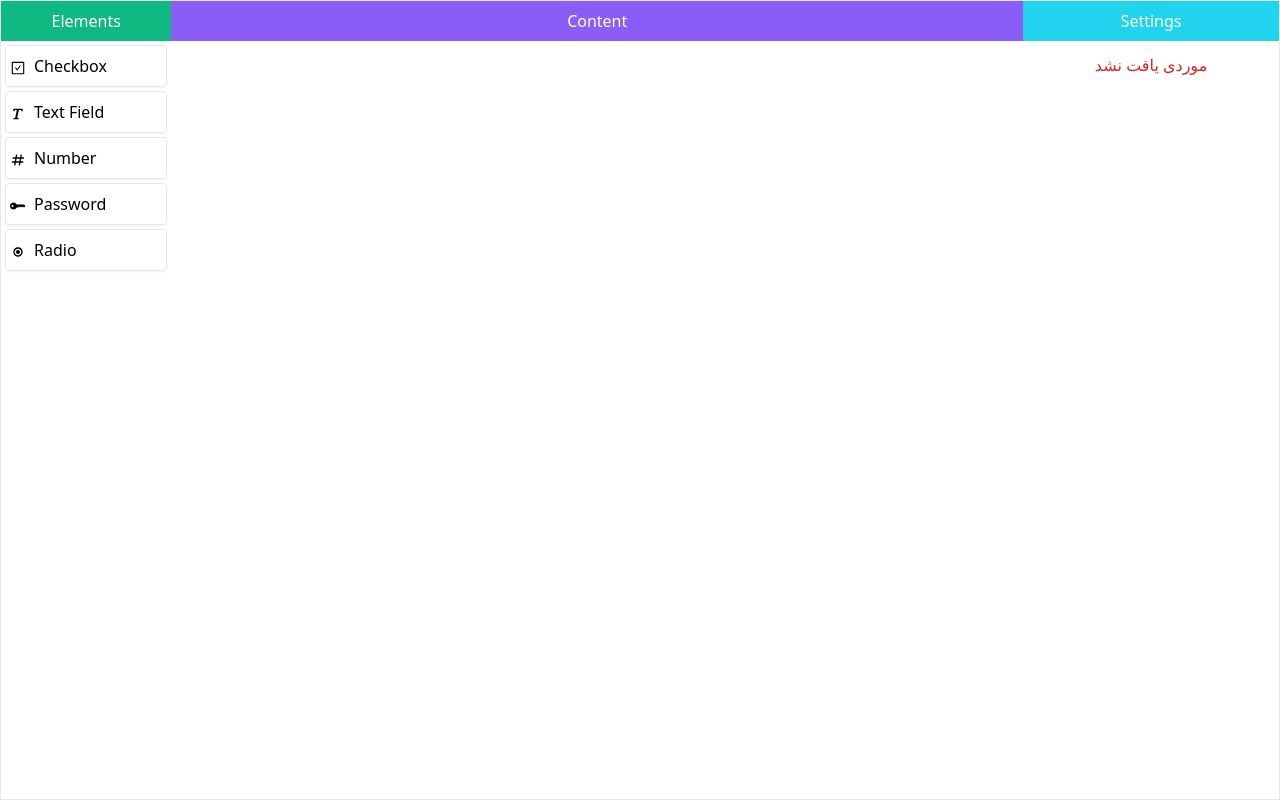
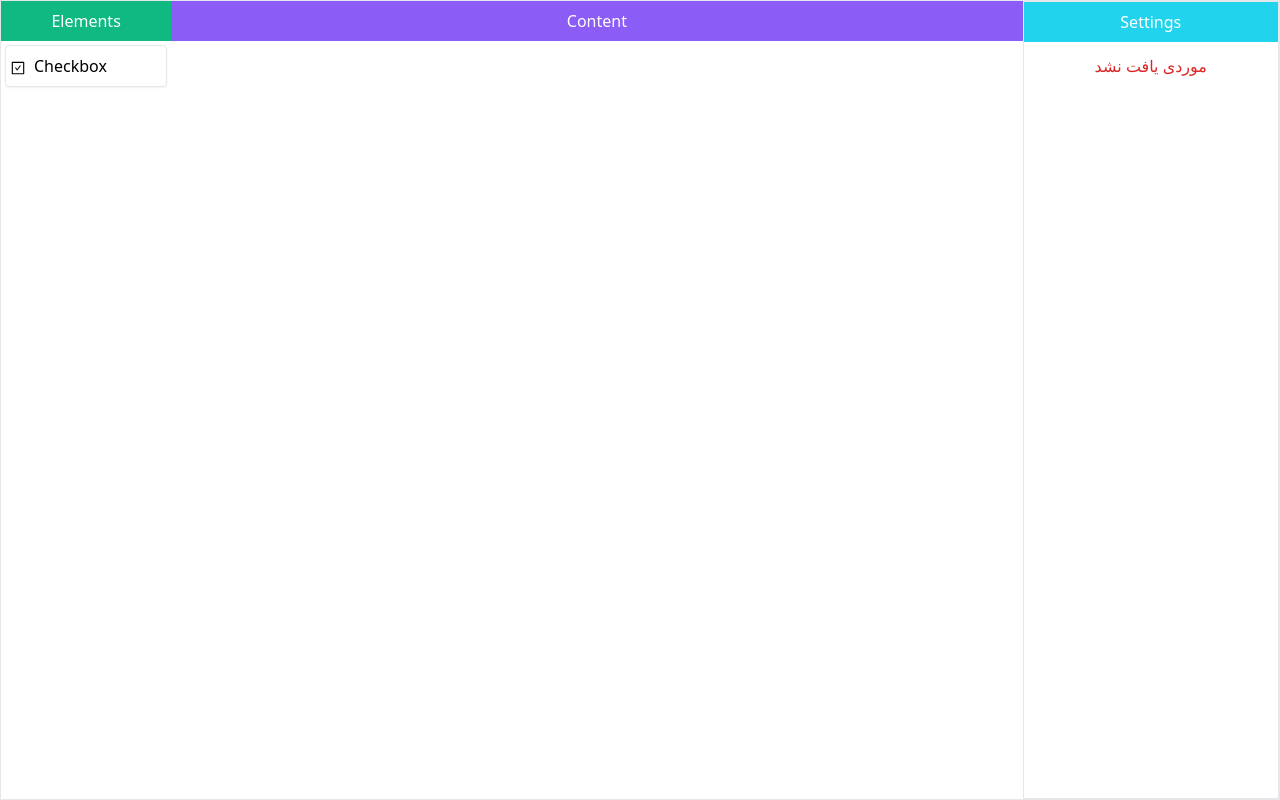
Before and after one commit to jMohammdi/wiki-search, a Next.js app: page / in a window 1280 px wide. Built offline with nearby package versions, Linux system fonts and the light colour scheme.

Commit message:
add setting for every element when drag on maon content

```diff
--- a/components/layout/Container.tsx
+++ b/components/layout/Container.tsx
@@ -15,7 +15,7 @@ function Container() {
         activeItemId={activeItemId}
         setActiveItemId={setActiveItemId}
       />
-      <Setting column2={column2} />
+      <Setting column2={column2} activeElement={activeItemId} />
     </div>
   )
 }
--- a/components/layout/settings/ProviderSettings/ProviderSettings.tsx
+++ b/components/layout/settings/ProviderSettings/ProviderSettings.tsx
@@ -1,21 +1,36 @@
-import React from 'react'
+import React, { useEffect } from 'react'
+import { DefaultElementDragableProps as elProps } from '@/model/typeElementdrag'
+import InputContent from '../components/InputContent'
+type SettinElement = {
+    elementProps: elProps[]
+    activeElId: string | null
+}
+function ProviderSettings({ elementProps, activeElId }: SettinElement) {
+    const findActiveElement: elProps[] = elementProps.filter((el) => el?.id === activeElId)
+    const item = findActiveElement[0] ? findActiveElement[0] : null
+    const data = item?.configs[0]
+    useEffect(() => {
 
-import InputContent from '../components/InputContent'
-function ProviderSettings() {
+    }, [activeElId])
+
     return (
         <div className='w-full h-full flex flex-col'>
-            <div className='mt-2 p-1'>
-                <InputContent />
+
+
+            <div className='mt-2 p-1' >
+                <InputContent label="label" />
             </div>
-            <div className='mt-2 p-1'>
-                <InputContent />
+            <div className='mt-2 p-1' >
+                <InputContent label="value" />
             </div>
-            <div className='mt-2 p-1'>
-                <InputContent />
+            <div className='mt-2 p-1' >
+                <InputContent label="width" />
             </div>
-            <div className='mt-2 p-1'>
-                <InputContent />
+            <div className='mt-2 p-1' >
+                <InputContent label="description" />
             </div>
+
+
         </div>
     )
 }
--- a/components/layout/settings/Setting.tsx
+++ b/components/layout/settings/Setting.tsx
@@ -3,13 +3,14 @@ import ProviderSettings from './ProviderSettings/ProviderSettings'
 import { DefaultElementDragableProps as ItemProps } from '../../../model/typeElementdrag';
 interface ColumnProps {
   column2: ItemProps[]
+  activeElement: string | null
 }
-function Setting({ column2 }: ColumnProps) {
-  return <div className=' w-96'>
+function Setting({ column2, activeElement }: ColumnProps) {
+  return <div className=' w-96 border'>
     <div className='w-full p-2 text-center text-white text-base bg-cyan-400'>
       Settings
     </div>
-    {column2.length > 0 && <ProviderSettings />}
+    {column2.length > 0 && <ProviderSettings elementProps={column2} activeElId={activeElement} />}
     {column2.length === 0 && <h3 className='text-center mt-3 text-red-600'>موردی یافت نشد</h3>}
 
   </div>
--- a/components/layout/settings/components/InputContent.tsx
+++ b/components/layout/settings/components/InputContent.tsx
@@ -1,9 +1,12 @@
 import React from 'react'
 
-function InputContent() {
+type InputConfigProp = {
+    label: string
+}
+function InputContent({ label }: InputConfigProp) {
     return (
-        <div className='flex items-center justify-around w-4/5 m-auto border-b border-b-gray-200 pb-2'>
-            <span className='text-sm'>Name</span>
+        <div className='flex items-center justify-between px-3 m-auto border-b border-b-gray-200 pb-2'>
+            <span className='text-sm'>{label}</span>
             <input className='border outline-none rounded border-gray-700 w-36' type="text" />
         </div>
     )
--- a/model/SampleData.ts
+++ b/model/SampleData.ts
@@ -2,44 +2,45 @@ import { v4 as uuidv4 } from 'uuid'
 import { AiOutlineCheckSquare } from 'react-icons/ai'
 import { BiText, BiHash, BiRadioCircleMarked } from 'react-icons/bi'
 import { BsKeyFill } from 'react-icons/bs'
-import { DefaultElementDragableProps } from './typeElementdrag'
-export const Elements: DefaultElementDragableProps[] = [
+import { DefaultElementDragableProps, ConfigsElement } from './typeElementdrag'
+type AllElementProp = DefaultElementDragableProps & ConfigsElement
+export const Elements: AllElementProp[] = [
   {
     id: uuidv4(),
     titleElement: 'Checkbox',
     icon: AiOutlineCheckSquare,
     type: 'checkbox',
     elementType: 'checkbox',
-    configs: [{ description: '', label: '', width: '' }]
-  },
+    configs: [{ description: 'ddd', label: 'ddd', width: 'dddd' }]
+  }
 
-  {
-    id: uuidv4(),
-    titleElement: 'Text Field',
-    icon: BiText,
-    type: 'text',
-    elementType: 'text'
-  },
-  {
-    id: uuidv4(),
-    titleElement: 'Number',
-    icon: BiHash,
-    type: 'number',
-    elementType: 'number'
-  },
-  {
-    id: uuidv4(),
-    titleElement: 'Password',
-    icon: BsKeyFill,
-    type: 'password',
-    elementType: 'password'
-  },
-  {
-    id: uuidv4(),
-    titleElement: 'Radio',
-    icon: BiRadioCircleMarked,
-    type: 'radio',
-    elementType: 'radio'
-  }
+  // {
+  //   id: uuidv4(),
+  //   titleElement: 'Text Field',
+  //   icon: BiText,
+  //   type: 'text',
+  //   elementType: 'text'
+  // },
+  // {
+  //   id: uuidv4(),
+  //   titleElement: 'Number',
+  //   icon: BiHash,
+  //   type: 'number',
+  //   elementType: 'number'
+  // },
+  // {
+  //   id: uuidv4(),
+  //   titleElement: 'Password',
+  //   icon: BsKeyFill,
+  //   type: 'password',
+  //   elementType: 'password'
+  // },
+  // {
+  //   id: uuidv4(),
+  //   titleElement: 'Radio',
+  //   icon: BiRadioCircleMarked,
+  //   type: 'radio',
+  //   elementType: 'radio'
+  // }
 ]
 // elements basic data for show configs
--- a/model/typeElementdrag.ts
+++ b/model/typeElementdrag.ts
@@ -6,7 +6,7 @@ export interface DefaultElementDragableProps {
   type?: string
   elementType: string
   titleElement: string
-  configs?: {
+  configs: {
     label: string
     description: string
     isRequired?: boolean
```
Also changed, not shown: components/layout/mainContent/ProviderDrag.tsx (+3 -4 lines).
